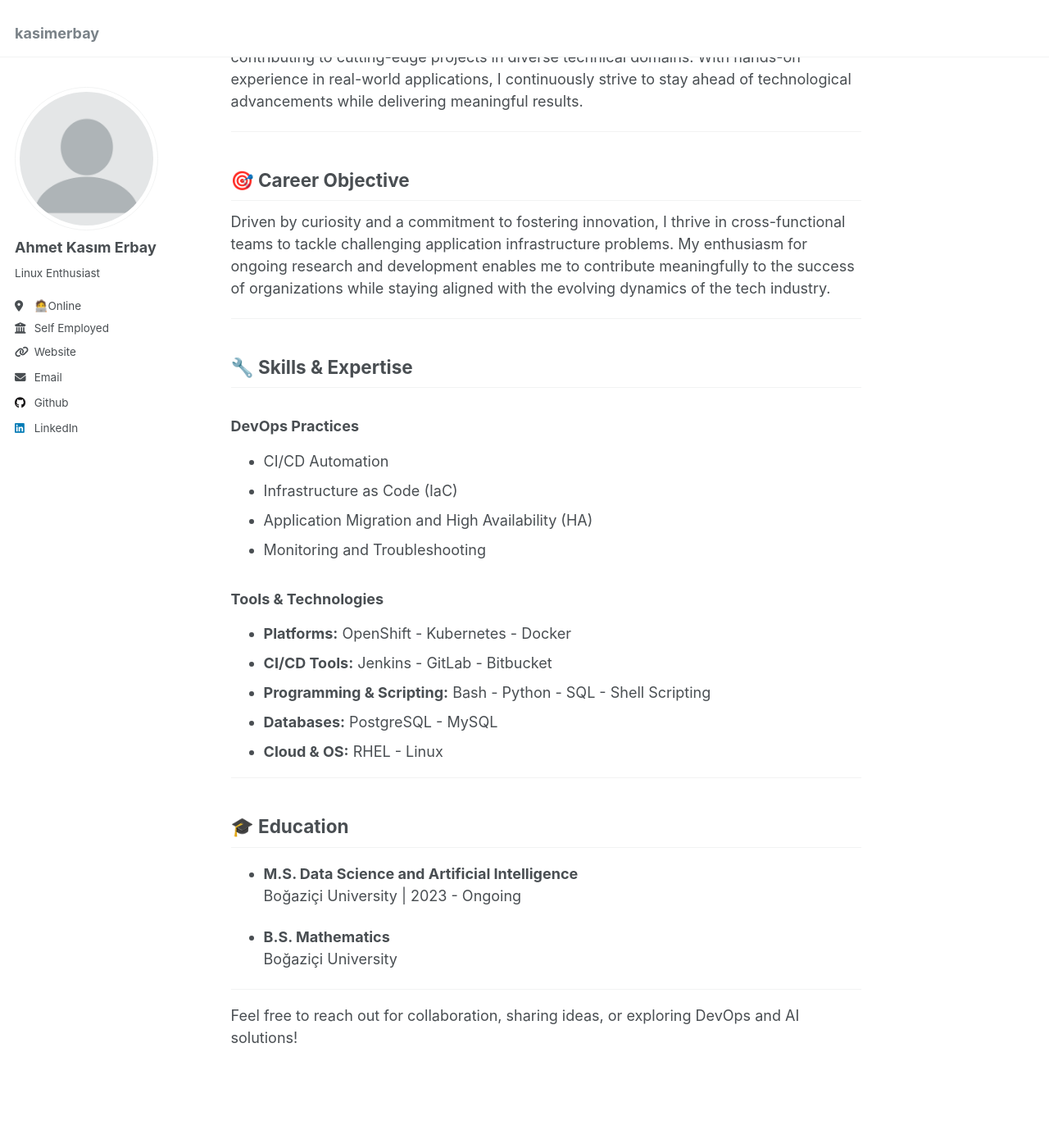
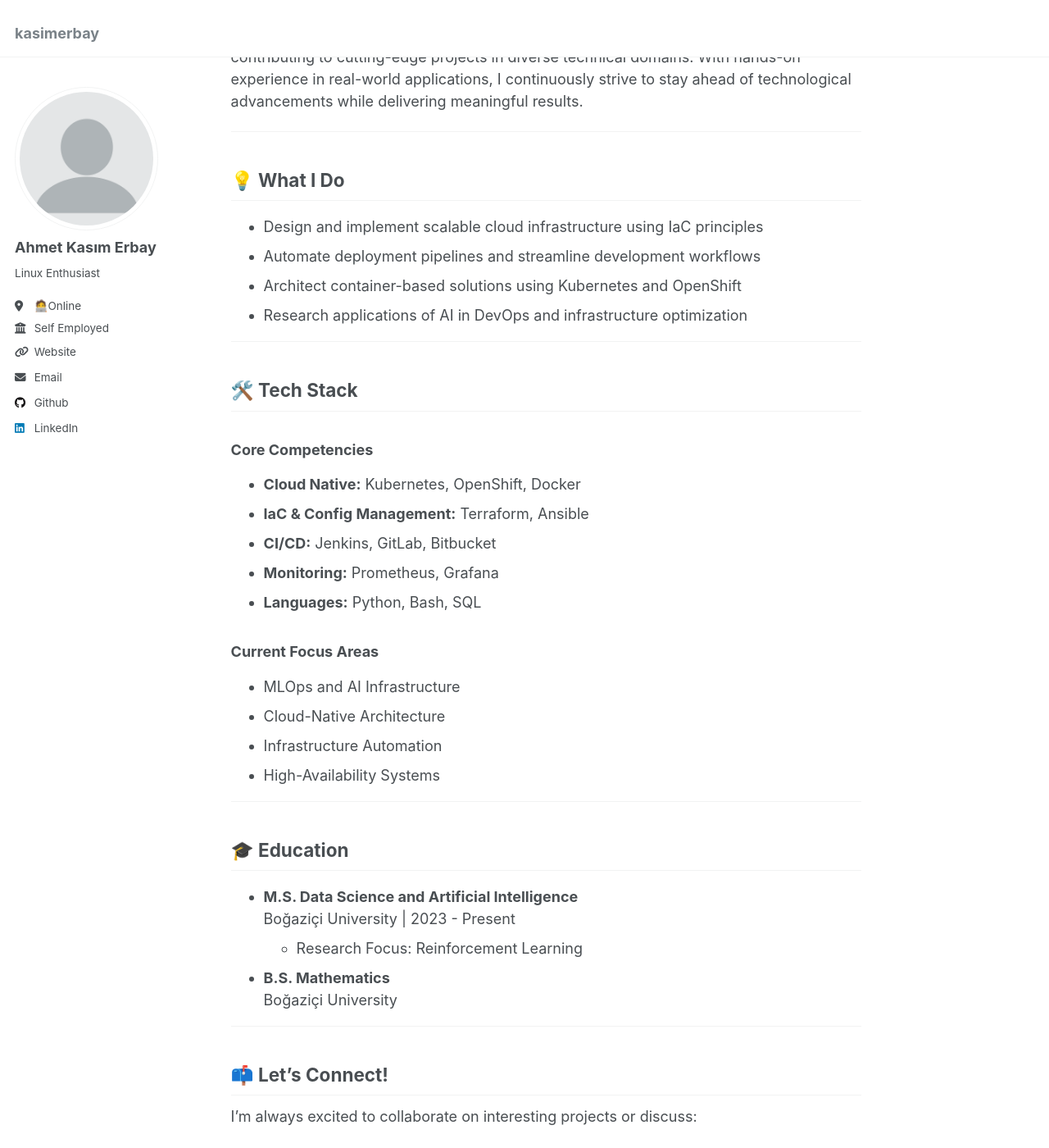
Before and after one commit to kasimerbay/kasimerbay.github.io, a Jekyll site: the page built from _pages/about.md, in a window 1280 px wide and 1400 px high, scrolled down 269 px. Shown: the whole window at 82% size. Built offline with Jekyll 4.4.1, drawn with Linux system fonts in a browser that asks for light colours; some of the changed text lies outside the part shown.

Commit message:
added dark theme

```diff
--- a/_config.yml
+++ b/_config.yml
@@ -350,3 +350,6 @@
   clippings: all
   ignore:
     envs: development
+
+# Theme Settings
+minimal_mistakes_skin: "dark" # Options: air, aqua, contrast, dark, dirt, neon, mint, plum, sunrise, default
--- a/_pages/about.md
+++ b/_pages/about.md
@@ -1,6 +1,6 @@
 ---
 permalink: /
-title: "Welcome to my page!"
+title: "Welcome to my DevOps & AI Journey!"
 author_profile: true
 redirect_from:
   - /about/
@@ -13,38 +13,49 @@
 
 ---
 
-## 🎯 Career Objective
-Driven by curiosity and a commitment to fostering innovation, I thrive in cross-functional teams to tackle challenging application infrastructure problems. My enthusiasm for ongoing research and development enables me to contribute meaningfully to the success of organizations while staying aligned with the evolving dynamics of the tech industry.
+## 💡 What I Do
+- Design and implement scalable cloud infrastructure using IaC principles
+- Automate deployment pipelines and streamline development workflows
+- Architect container-based solutions using Kubernetes and OpenShift
+- Research applications of AI in DevOps and infrastructure optimization
 
 ---
 
-## 🔧 Skills & Expertise
+## 🛠️ Tech Stack
 
-### **DevOps Practices**
-- CI/CD Automation
-- Infrastructure as Code (IaC)
-- Application Migration and High Availability (HA)
-- Monitoring and Troubleshooting
+### **Core Competencies**
+- **Cloud Native:** Kubernetes, OpenShift, Docker
+- **IaC & Config Management:** Terraform, Ansible
+- **CI/CD:** Jenkins, GitLab, Bitbucket
+- **Monitoring:** Prometheus, Grafana
+- **Languages:** Python, Bash, SQL
 
-### **Tools & Technologies**
-- **Platforms:** OpenShift - Kubernetes - Docker
-- **CI/CD Tools:** Jenkins - GitLab - Bitbucket
-- **Programming & Scripting:** Bash - Python - SQL - Shell Scripting
-- **Databases:** PostgreSQL - MySQL
-- **Cloud & OS:** RHEL - Linux
-
+### **Current Focus Areas**
+- MLOps and AI Infrastructure
+- Cloud-Native Architecture
+- Infrastructure Automation
+- High-Availability Systems
 
 ---
 
 ## 🎓 Education
 
 - **M.S. Data Science and Artificial Intelligence**
-  Boğaziçi University | 2023 - Ongoing
+  Boğaziçi University | 2023 - Present
+  - Research Focus: Reinforcement Learning
 
 - **B.S. Mathematics**
   Boğaziçi University
 
 ---
 
+## 📫 Let's Connect!
+I'm always excited to collaborate on interesting projects or discuss:
+- DevOps best practices and automation
+- Cloud-native architectures
+- AI/ML infrastructure
+- Mathematics in computing
 
-Feel free to reach out for collaboration, sharing ideas, or exploring DevOps and AI solutions!
+Feel free to reach out through [preferred contact method] or connect with me on [social media links].
+
+_"Automating today for a better tomorrow"_ 🚀
```
